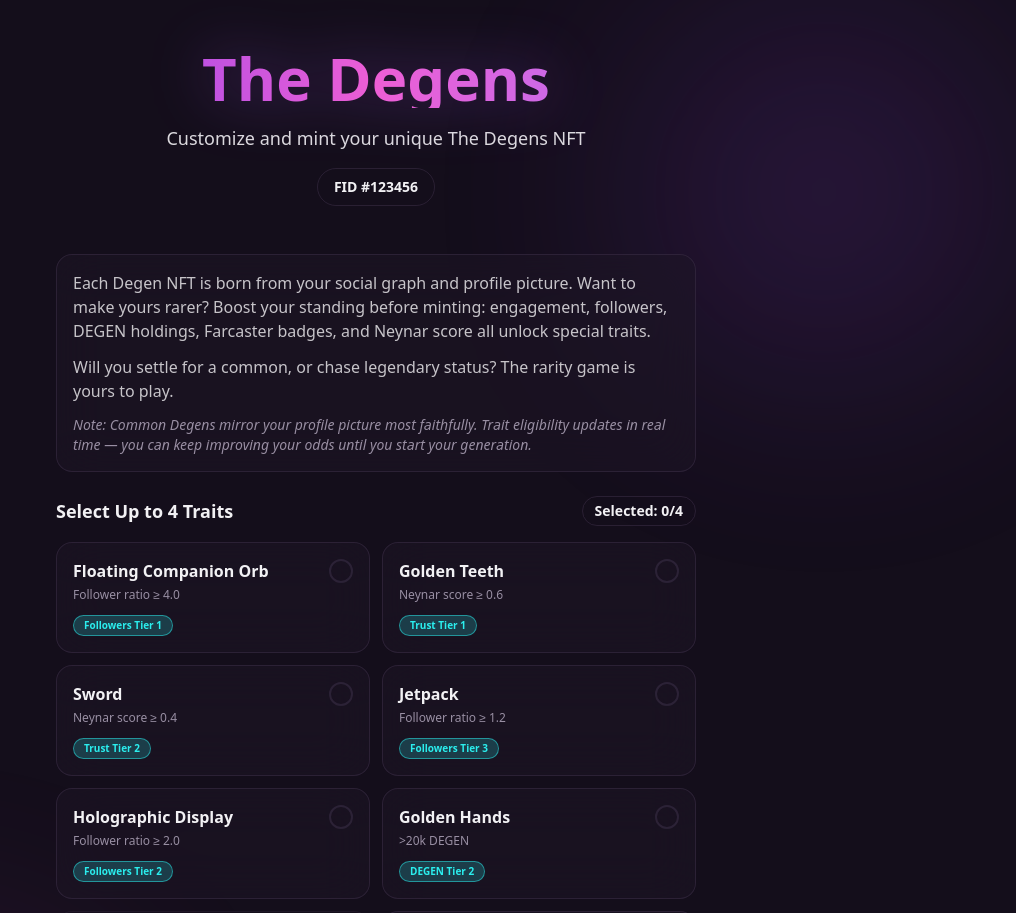
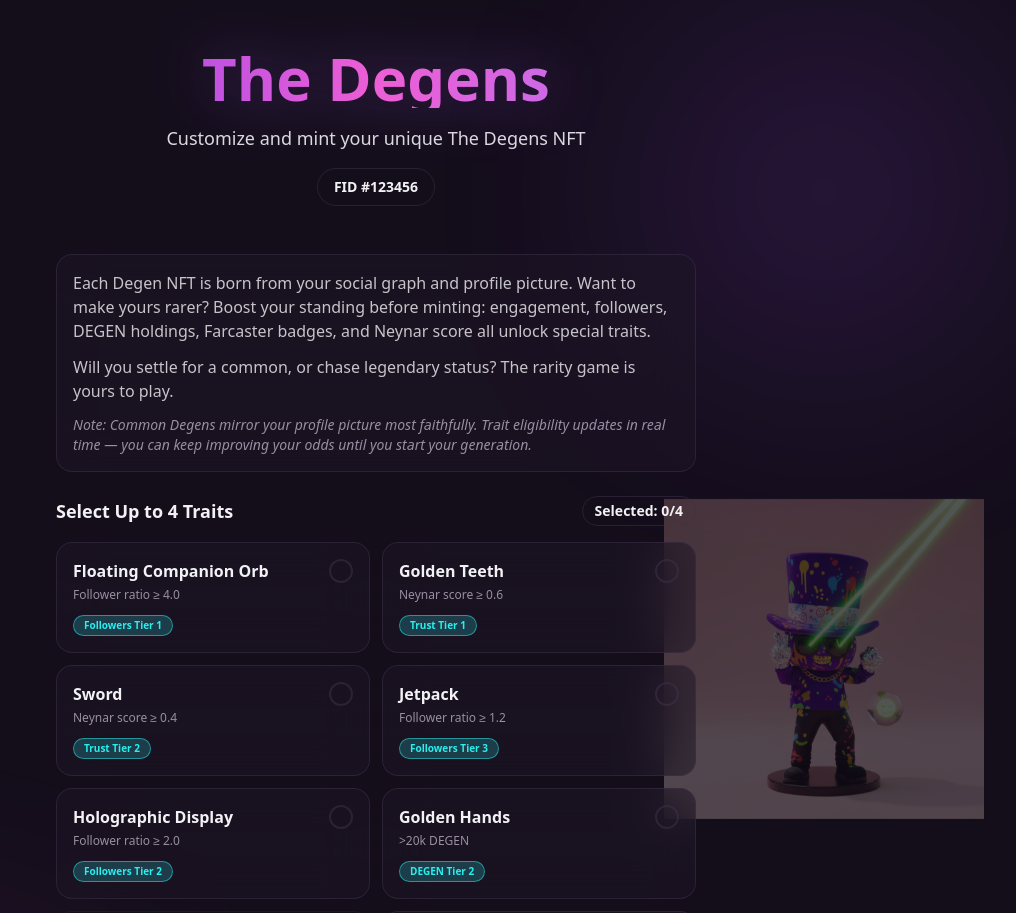
Before and after one commit to bjcd/the-degens-design, a React (Vite) app: page / in a window 1280 px wide. Shown: the top 913 px of the page, without its empty margins (264-1280 px from the left). Built offline with nearby package versions, Linux system fonts and the light colour scheme; the HTML template or start-up script is replaced by a standard one.

Commit message:
Add degen image to background

```diff
--- a/src/index.css
+++ b/src/index.css
@@ -84,3 +84,16 @@ All colors MUST be HSL.
     background: var(--gradient-secondary);
   }
 }
+
+@keyframes float {
+  0%, 100% {
+    transform: translateY(-10px);
+  }
+  50% {
+    transform: translateY(10px);
+  }
+}
+
+.animate-float {
+  animation: float 6s ease-in-out infinite;
+}
--- a/src/pages/Index.tsx
+++ b/src/pages/Index.tsx
@@ -6,6 +6,7 @@ import { TraitCard, type Trait } from "@/components/TraitCard";
 import { PreviewModal } from "@/components/PreviewModal";
 import { Eye, Sparkles } from "lucide-react";
 import { toast } from "sonner";
+import degenExample from "@/assets/degen-example.png";
 
 const TRAITS: Trait[] = [
   {
@@ -124,6 +125,14 @@ const Index = () => {
       <div className="absolute inset-0 overflow-hidden pointer-events-none">
         <div className="absolute top-0 right-0 w-96 h-96 bg-primary/20 rounded-full blur-[120px] animate-pulse" />
         <div className="absolute bottom-0 left-0 w-96 h-96 bg-accent/20 rounded-full blur-[120px] animate-pulse delay-1000" />
+        {/* Degen character showcase */}
+        <div className="absolute top-1/2 right-8 -translate-y-1/2 hidden lg:block opacity-30 hover:opacity-50 transition-opacity duration-500">
+          <img
+            src={degenExample}
+            alt="Example Degen NFT"
+            className="w-80 h-80 object-contain animate-float"
+          />
+        </div>
       </div>
 
       <div className="relative z-10 container max-w-2xl mx-auto px-4 py-8 md:py-12">
```
Also changed, not shown: src/assets/degen-example.png (added).
